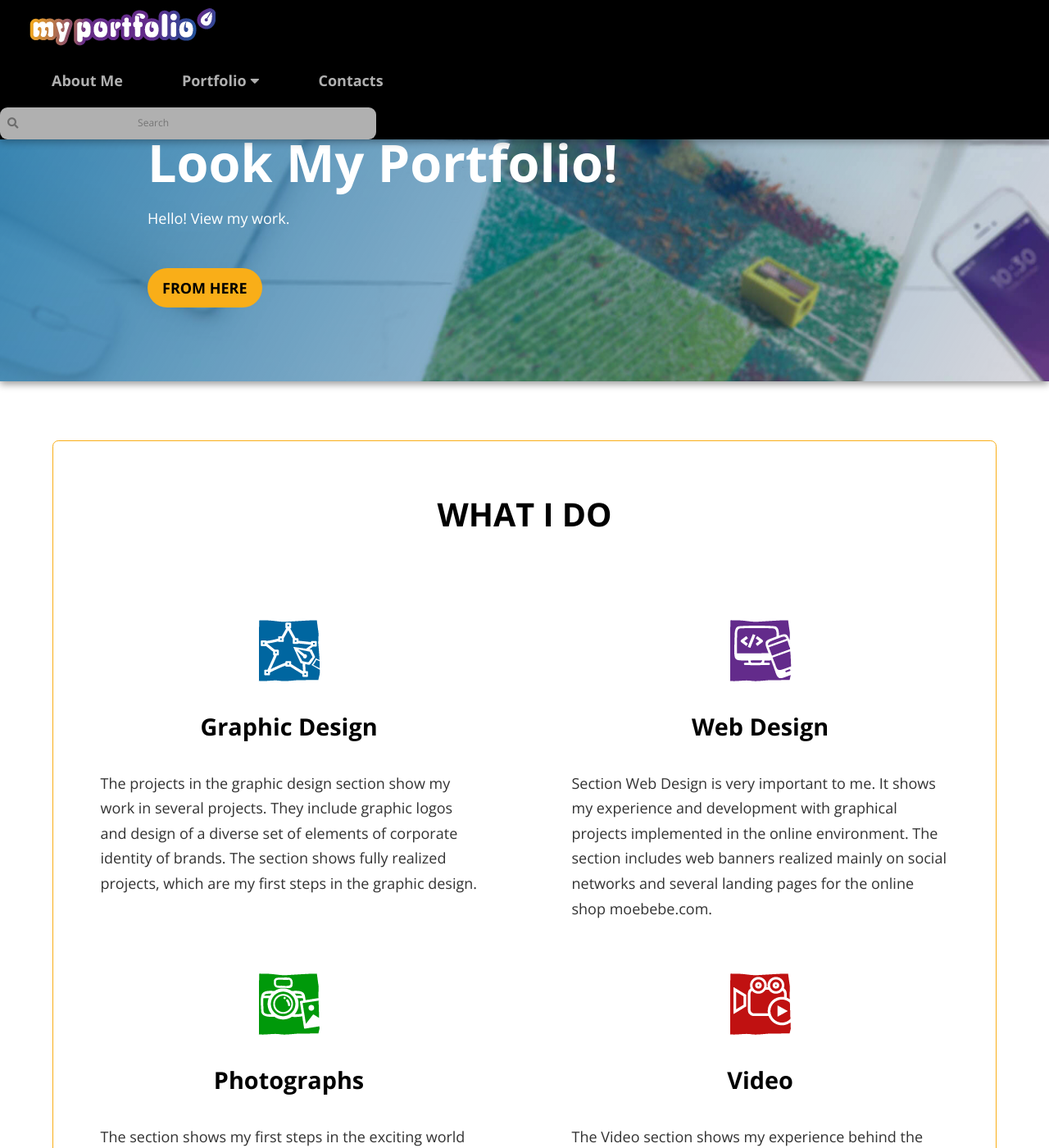
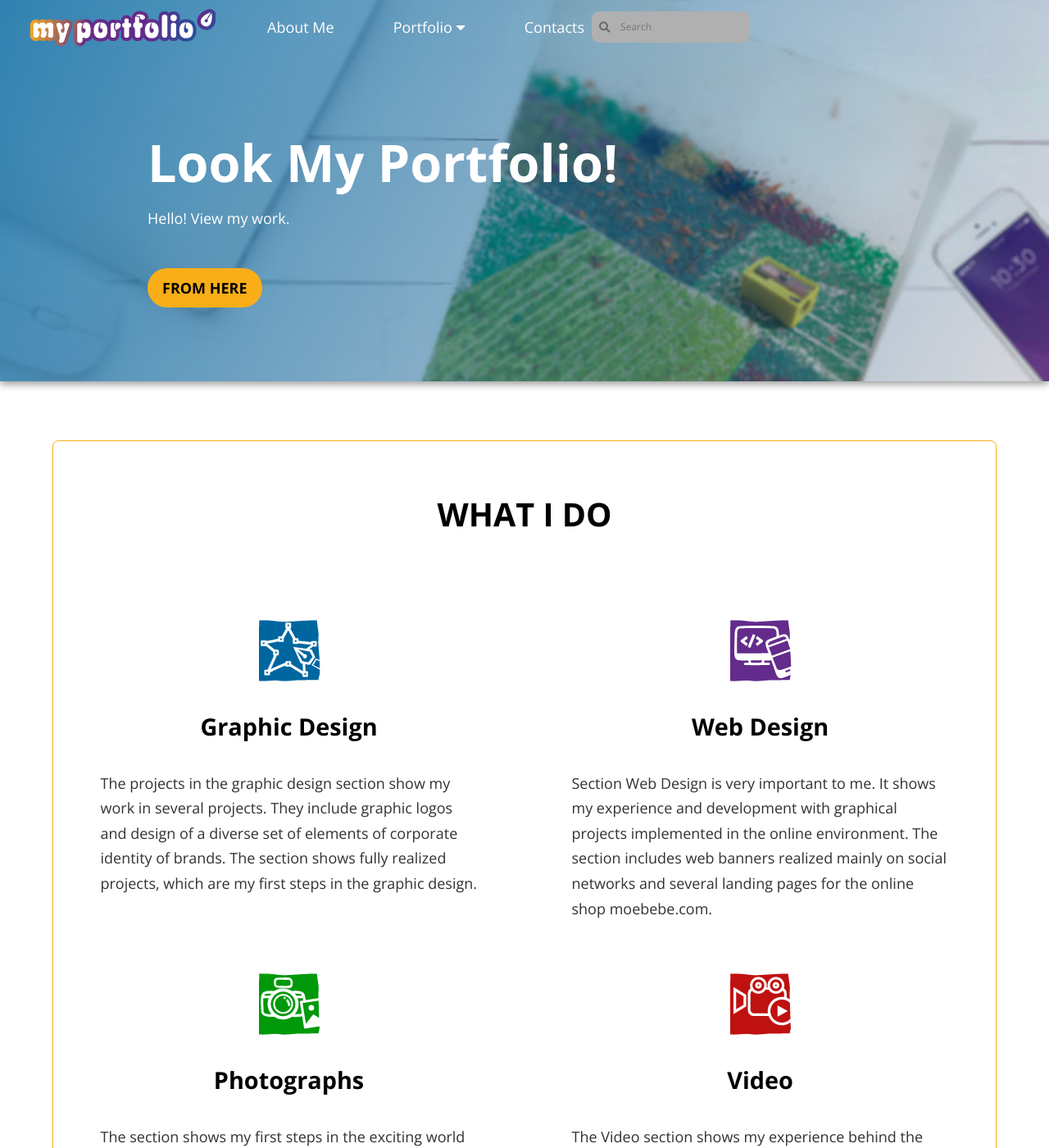
Before and after one commit to LiliyaMilanova/myportfolio, a Jekyll site: the page built from index.html, in a window 1280 px wide and 1400 px high. Shown: the whole window at 82% size. Built offline with Jekyll 4.4.1, drawn with Linux system fonts in a browser that asks for light colours; nearby versions of some CDN libraries.

Commit message:
Update navigation.css

```diff
--- a/css/navigation.css
+++ b/css/navigation.css
@@ -7,13 +7,22 @@ header {
     display: flex;
     flex-wrap: wrap;
     width: 100%;
-    justify-content: space-between;
-    align-items: center;
-    background: rgb(0, 0, 0);
     position: relative;
     position: fixed;
     z-index: 100;
+    background: rgb(0, 0, 0);
     box-shadow:0 0.2rem 0.5rem 0 rgba(0, 0, 0, 0.3);
+}
+
+.wrapper {
+    display: flex;
+    flex-wrap: wrap;
+    justify-content: space-between;
+    align-items: center;
+    position: relative;
+    position: fixed;
+    z-index: 100;
+    flex: 1 0 70%;
 }
 
 nav.main ul {
@@ -47,8 +56,7 @@ nav.main li {
 
 nav.main ul li a {
     display: block;
-    color: rgb(176, 176, 176);
-    font-weight: bold;
+    color: rgb(255, 255, 255);
     text-decoration: none;
     padding-left: 3rem;
     border: solid transparent;
@@ -57,8 +65,7 @@ nav.main ul li a {
 
 nav.main li:hover > a,
 nav.main a:hover {
-    color: rgb(255, 255, 255);
-    transition-duration: 0.1s;
+    color: rgb(155, 45, 189);
 }
 
 
```
